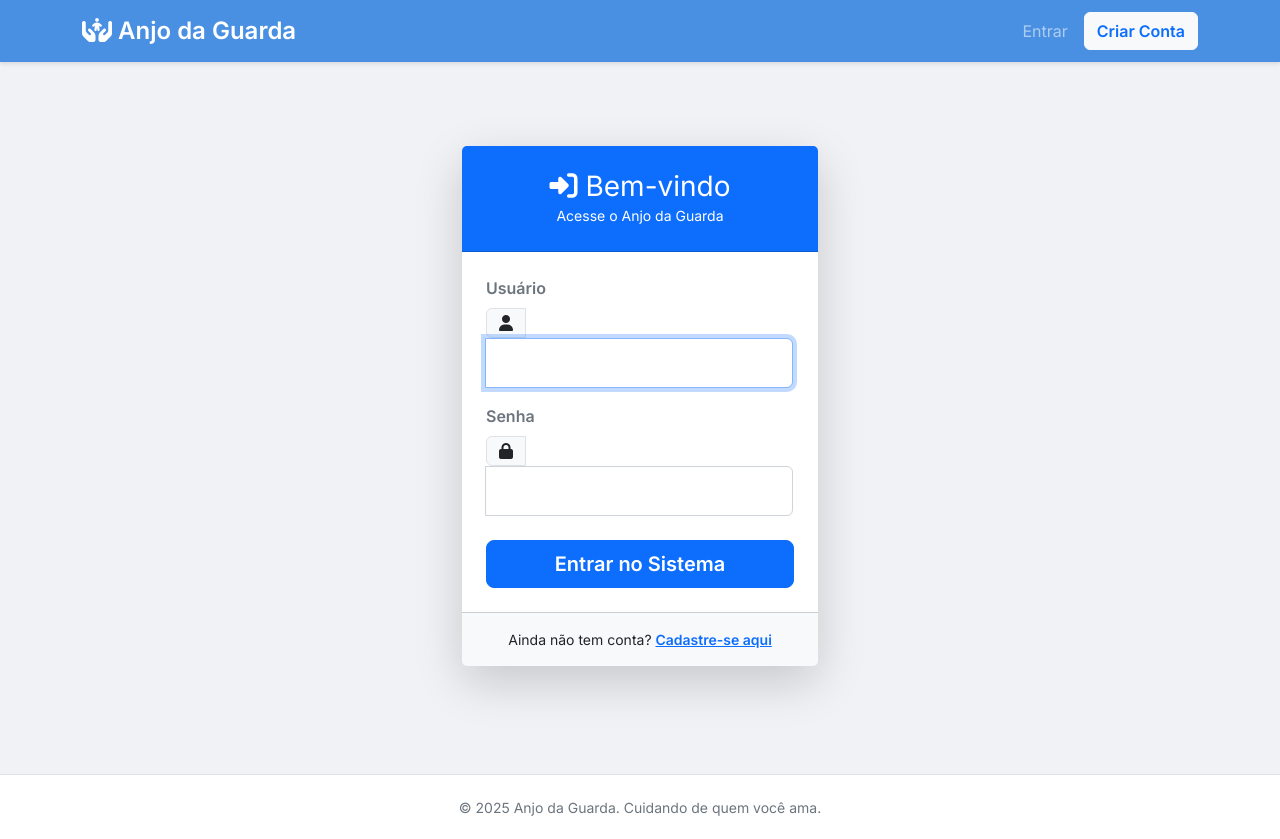
After one commit to Pedro050723/Anjo-da-Guarda, a Django app: page /contas/login/ in a window 1280 px wide. The commit adds this page. Run offline with Django 5.2, Linux system fonts and the light colour scheme.

Commit message:
Sistema Unificado e Estavel: Chat, Login e Home funcionando

```diff
--- a/gestao/templates/gestao/atualizar_rotina.html
+++ b/gestao/templates/gestao/atualizar_rotina.html
@@ -1,4 +1,4 @@
-{% extends 'base.html' %} {% block content %}
+{% extends 'gestao/base.html' %} {% block content %}
 
 <div class="row justify-content-center">
     <div class="col-md-8">
--- /dev/null
+++ b/gestao/templates/gestao/base.html
@@ -0,0 +1,149 @@
+<!DOCTYPE html>
+<html lang="pt-br">
+
+<head>
+    <meta charset="UTF-8">
+    <meta name="viewport" content="width=device-width, initial-scale=1.0">
+    <title>Anjo da Guarda</title>
+
+    <link href="https://cdn.jsdelivr.net/npm/bootstrap@5.3.0/dist/css/bootstrap.min.css" rel="stylesheet">
+    <link rel="stylesheet" href="https://cdnjs.cloudflare.com/ajax/libs/font-awesome/6.4.0/css/all.min.css">
+    <link href="https://fonts.googleapis.com/css2?family=Inter:wght@300;400;600&display=swap" rel="stylesheet">
+
+    <style>
+        body {
+            font-family: 'Inter', sans-serif;
+            background-color: #f0f2f5;
+            min-height: 100vh;
+            display: flex;
+            flex-direction: column;
+        }
+
+        .navbar {
+            background-color: #4A90E2 !important;
+            box-shadow: 0 2px 4px rgba(0, 0, 0, 0.1);
+        }
+
+        .navbar-brand {
+            font-weight: 600;
+            font-size: 1.5rem;
+        }
+
+        footer {
+            margin-top: auto;
+            background-color: #fff;
+            padding: 20px 0;
+            border-top: 1px solid #dee2e6;
+            text-align: center;
+            color: #6c757d;
+        }
+
+        .card {
+            border: none;
+            border-radius: 12px;
+            box-shadow: 0 4px 6px rgba(0, 0, 0, 0.05);
+        }
+    </style>
+</head>
+
+<body>
+
+    <nav class="navbar navbar-expand-lg navbar-dark mb-4">
+        <div class="container">
+            <a class="navbar-brand" href="{% url 'home' %}">
+                <i class="fas fa-hands-holding-child"></i> Anjo da Guarda
+            </a>
+
+            <button class="navbar-toggler" type="button" data-bs-toggle="collapse" data-bs-target="#navbarNav">
+                <span class="navbar-toggler-icon"></span>
+            </button>
+
+            <div class="collapse navbar-collapse" id="navbarNav">
+                <ul class="navbar-nav ms-auto align-items-center">
+
+                    {% if user.is_authenticated %}
+                    <li class="nav-item me-3">
+                        <span class="text-white">
+                                Olá, <strong>{{ user.first_name|default:user.username }}</strong>
+                            </span>
+                    </li>
+
+                    <li class="nav-item">
+                        <a class="nav-link active" href="{% url 'home' %}"><i class="fas fa-home"></i> Início</a>
+                    </li>
+
+                    {% if user.profile.tipo_usuario == 'familiar' %}
+                    <li class="nav-item">
+                        <a class="nav-link" href="{% url 'gestao:listar_planos' %}">
+                            <i class="fas fa-gem"></i> Assinatura
+                        </a>
+                    </li>
+                    {% endif %}
+
+                    <li class="nav-item ms-2">
+                        <form action="{% url 'logout' %}" method="post" class="d-inline">
+                            {% csrf_token %}
+                            <button type="submit" class="btn btn-sm btn-outline-light">
+                                    <i class="fas fa-sign-out-alt"></i> Sair
+                                </button>
+                        </form>
+                    </li>
+
+                    {% else %}
+                    <li class="nav-item">
+                        <a class="nav-link" href="{% url 'login' %}">Entrar</a>
+                    </li>
+                    <li class="nav-item ms-2">
+                        <a class="btn btn-light text-primary fw-bold" href="{% url 'gestao:cadastrar' %}">Criar Conta</a>
+                    </li>
+                    {% endif %}
+                </ul>
+            </div>
+        </div>
+    </nav>
+
+    <div class="container mb-5">
+
+        {% if messages %}
+        <div class="row justify-content-center">
+            <div class="col-md-10">
+                {% for message in messages %} {% if message.tags == 'error' %}
+                <div class="alert alert-danger alert-dismissible fade show shadow-sm" role="alert">
+                    <i class="fas fa-exclamation-circle me-2"></i> {{ message }}
+                    <button type="button" class="btn-close" data-bs-dismiss="alert"></button>
+                </div>
+                {% elif message.tags == 'warning' %}
+                <div class="alert alert-warning alert-dismissible fade show shadow-sm" role="alert">
+                    <i class="fas fa-exclamation-triangle me-2"></i> {{ message }}
+                    <button type="button" class="btn-close" data-bs-dismiss="alert"></button>
+                </div>
+                {% elif message.tags == 'success' %}
+                <div class="alert alert-success alert-dismissible fade show shadow-sm" role="alert">
+                    <i class="fas fa-check-circle me-2"></i> {{ message }}
+                    <button type="button" class="btn-close" data-bs-dismiss="alert"></button>
+                </div>
+                {% else %}
+                <div class="alert alert-info alert-dismissible fade show shadow-sm" role="alert">
+                    <i class="fas fa-info-circle me-2"></i> {{ message }}
+                    <button type="button" class="btn-close" data-bs-dismiss="alert"></button>
+                </div>
+                {% endif %} {% endfor %}
+            </div>
+        </div>
+        {% endif %} {% block content %} {% endblock %}
+
+    </div>
+
+    <footer>
+        <div class="container">
+            <small>&copy; 2025 Anjo da Guarda. Cuidando de quem você ama.</small>
+        </div>
+    </footer>
+
+    <script src="https://cdn.jsdelivr.net/npm/bootstrap@5.3.0/dist/js/bootstrap.bundle.min.js"></script>
+
+    {% block scripts %} {% endblock %}
+
+</body>
+
+</html>
--- a/gestao/templates/gestao/cadastrar.html
+++ b/gestao/templates/gestao/cadastrar.html
@@ -1,4 +1,4 @@
-{% extends 'base.html' %} {% block content %}
+{% extends 'gestao/base.html' %} {% block content %}
 
 <div class="row justify-content-center align-items-center" style="min-height: 80vh;">
     <div class="col-md-6 col-lg-5">
--- a/gestao/templates/gestao/cadastrar_idoso.html
+++ b/gestao/templates/gestao/cadastrar_idoso.html
@@ -1,4 +1,4 @@
-{% extends 'base.html' %} {% block content %}
+{% extends 'gestao/base.html' %} {% block content %}
 
 <div class="row justify-content-center">
     <div class="col-md-8 col-lg-6">
--- a/gestao/templates/gestao/contratar_cuidador.html
+++ b/gestao/templates/gestao/contratar_cuidador.html
@@ -1,4 +1,4 @@
-{% extends 'base.html' %} {% block content %}
+{% extends 'gestao/base.html' %} {% block content %}
 
 <div class="row justify-content-center">
     <div class="col-md-8 col-lg-6">
--- a/gestao/templates/gestao/home.html
+++ b/gestao/templates/gestao/home.html
@@ -1,4 +1,4 @@
-{% extends 'base.html' %} {% block content %} {% if user.is_authenticated %}
+{% extends 'gestao/base.html' %} {% block content %} {% if user.is_authenticated %}
 
 <div class="row mb-4">
     <div class="col-12">
--- a/gestao/templates/gestao/login.html
+++ b/gestao/templates/gestao/login.html
@@ -1,4 +1,4 @@
-{% extends 'base.html' %} {% block content %}
+{% extends 'gestao/base.html' %} {% block content %}
 
 <div class="row justify-content-center align-items-center" style="min-height: 80vh;">
     <div class="col-md-5 col-lg-4">
@@ -50,7 +50,7 @@
 
             <div class="card-footer text-center py-3 bg-light">
                 <div class="small">
-                    Ainda não tem conta? <a href="{% url 'cadastrar' %}" class="text-primary fw-bold">Cadastre-se aqui</a>
+                    Ainda não tem conta? <a href="{% url 'gestao:cadastrar' %}" class="text-primary fw-bold">Cadastre-se aqui</a>
                 </div>
             </div>
         </div>
--- a/gestao/templates/gestao/pagamento_mock.html
+++ b/gestao/templates/gestao/pagamento_mock.html
@@ -1,4 +1,4 @@
-{% extends 'base.html' %} {% block content %}
+{% extends 'gestao/base.html' %} {% block content %}
 
 <div class="row justify-content-center align-items-center" style="min-height: 70vh;">
     <div class="col-md-6 col-lg-5">
--- a/gestao/templates/gestao/planos.html
+++ b/gestao/templates/gestao/planos.html
@@ -1,4 +1,4 @@
-{% extends 'base.html' %} {% block content %}
+{% extends 'gestao/base.html' %} {% block content %}
 
 <div class="container py-5">
 
--- a/gestao/templates/gestao/visualizar_rotina.html
+++ b/gestao/templates/gestao/visualizar_rotina.html
@@ -1,4 +1,4 @@
-{% extends 'base.html' %} {% block content %}
+{% extends 'gestao/base.html' %} {% block content %}
 
 <div class="container">
 
```
Also changed, not shown: gestao/admin.py (+12 -1 lines), gestao/templates/gestao/chat.html (+26 -7 lines), gestao/views.py (+7 -0 lines).
